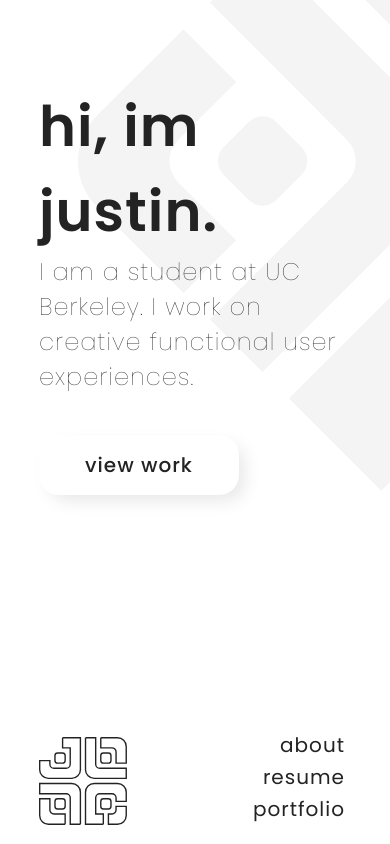
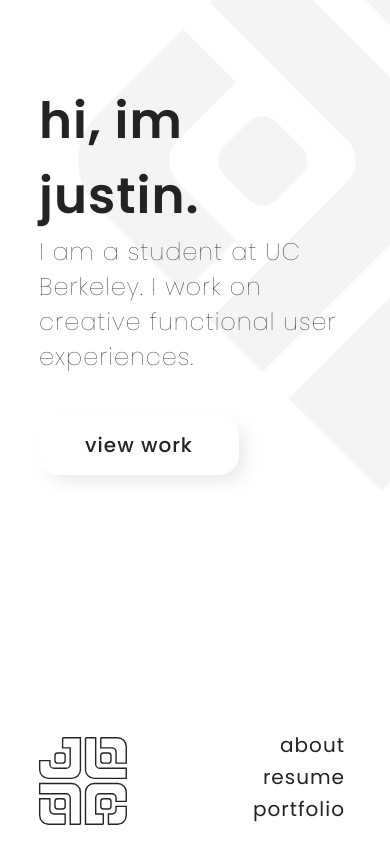
Before and after one commit to PolyWorm/Personal-Website-1.0, a React (Create React App) app: page / in a window 390 px wide. Built offline with nearby package versions, Linux system fonts and the light colour scheme.

Commit message:
fixed button for view port

```diff
--- a/src/Content.css
+++ b/src/Content.css
@@ -59,11 +59,3 @@
         margin-top: 2vh;
     }
   }
-  @media only screen and (max-width: 500px) {
-    .window {
-        margin: 10vh 10vw 0;
-    }
-    .window h1{
-        font-size: 56px;
-    }
-  }
```
